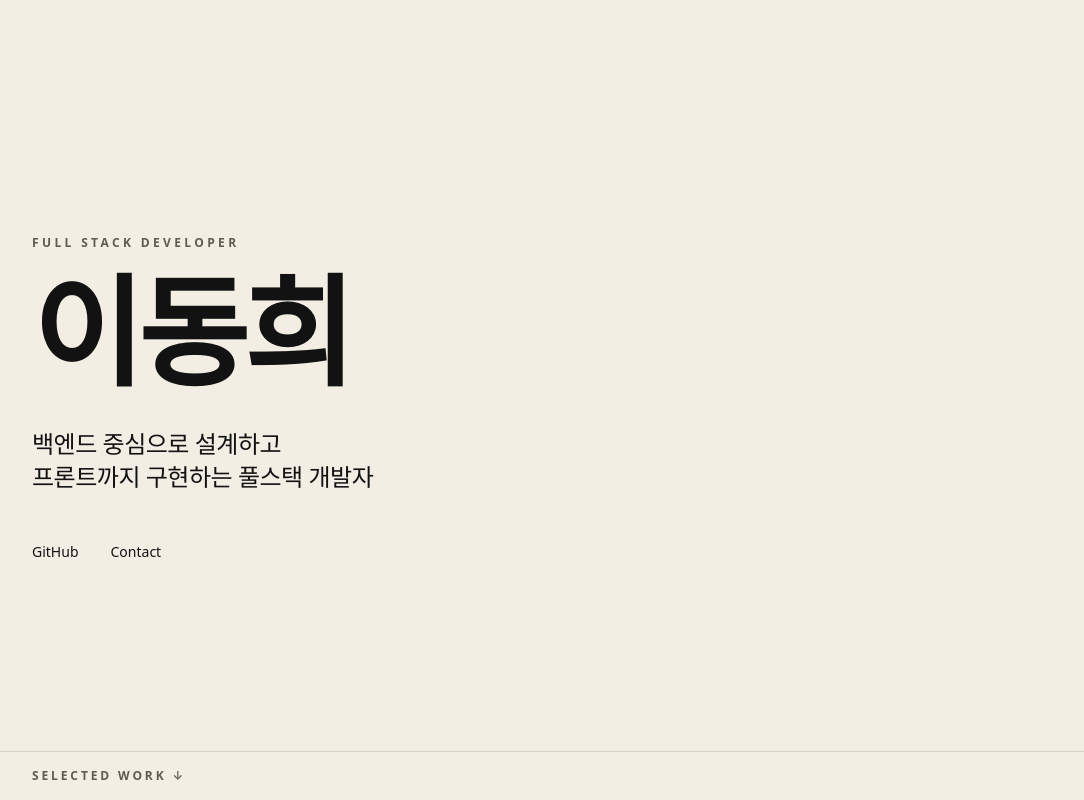
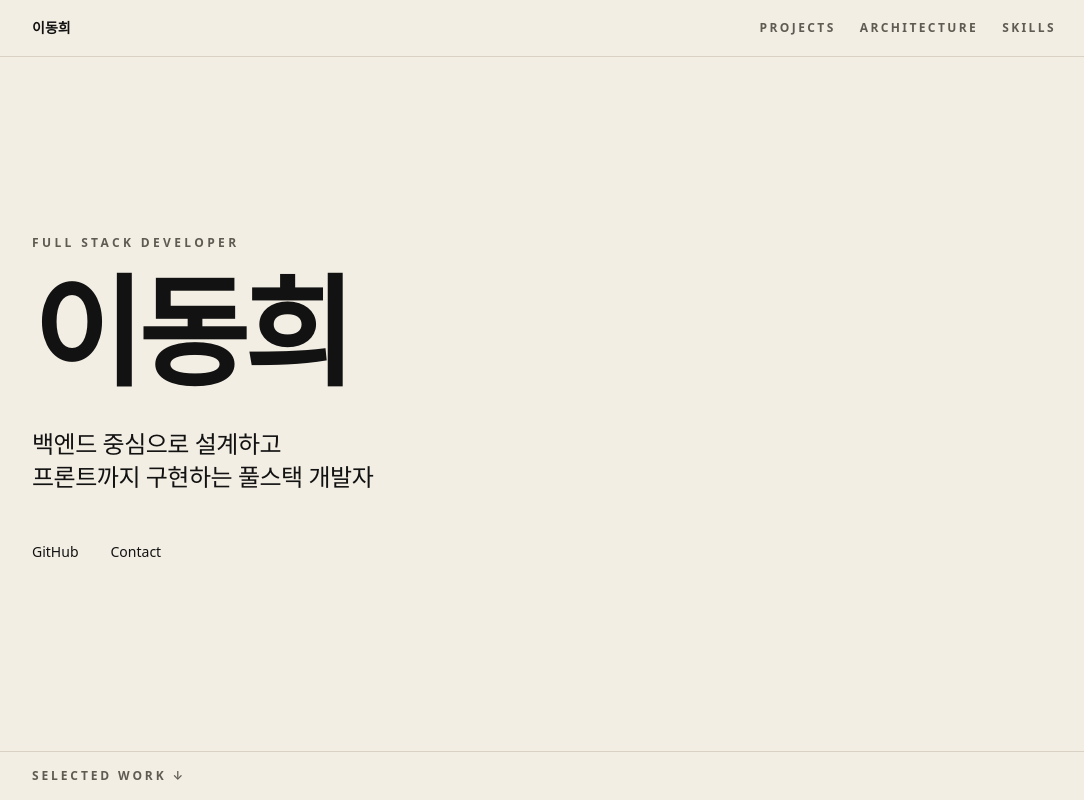
Before and after one commit to hot-gamja/portfolio-v1, a React (Vite) app: page / in a window 1280 px wide. Shown: the top 800 px of the page, without its empty margins (96-1180 px from the left). Built offline with nearby package versions, Linux system fonts and the light colour scheme; a web font is replaced by a local one.

Commit message:
feat: add nav, reposition to full-stack, add missing sections

```diff
--- a/src/App.tsx
+++ b/src/App.tsx
@@ -1,6 +1,9 @@
+import Nav from './components/Nav'
 import Hero from './components/Hero'
+import Summary from './components/Summary'
 import Projects from './components/Projects'
 import Architecture from './components/Architecture'
+import Troubleshooting from './components/Troubleshooting'
 import TechStack from './components/TechStack'
 import Footer from './components/Footer'
 import './index.css'
@@ -8,9 +11,12 @@ import './index.css'
 export default function App() {
   return (
     <main>
+      <Nav />
       <Hero />
+      <Summary />
       <Projects />
       <Architecture />
+      <Troubleshooting />
       <TechStack />
       <Footer />
     </main>
--- /dev/null
+++ b/src/components/Nav.tsx
@@ -0,0 +1,14 @@
+export default function Nav() {
+  return (
+    <nav className="fixed top-0 left-0 right-0 z-50 border-b border-line bg-ivory/80 backdrop-blur-sm">
+      <div className="max-w-6xl mx-auto px-6 sm:px-10 lg:px-16 h-14 flex items-center justify-between">
+        <a href="#" className="text-sm font-semibold text-ink">이동희</a>
+        <div className="flex gap-6 text-xs font-semibold tracking-[0.2em] text-dim uppercase">
+          <a href="#projects" className="hover:text-ink transition-colors">Projects</a>
+          <a href="#architecture" className="hover:text-ink transition-colors">Architecture</a>
+          <a href="#skills" className="hover:text-ink transition-colors">Skills</a>
+        </div>
+      </div>
+    </nav>
+  )
+}
```
